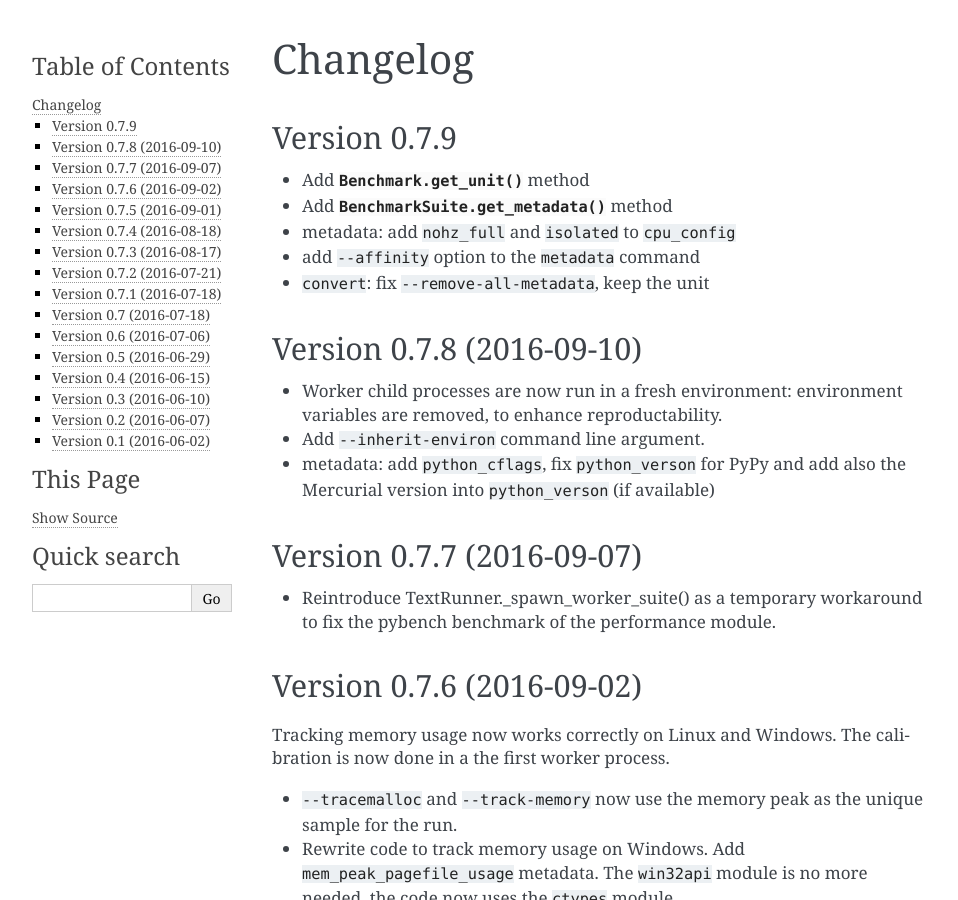
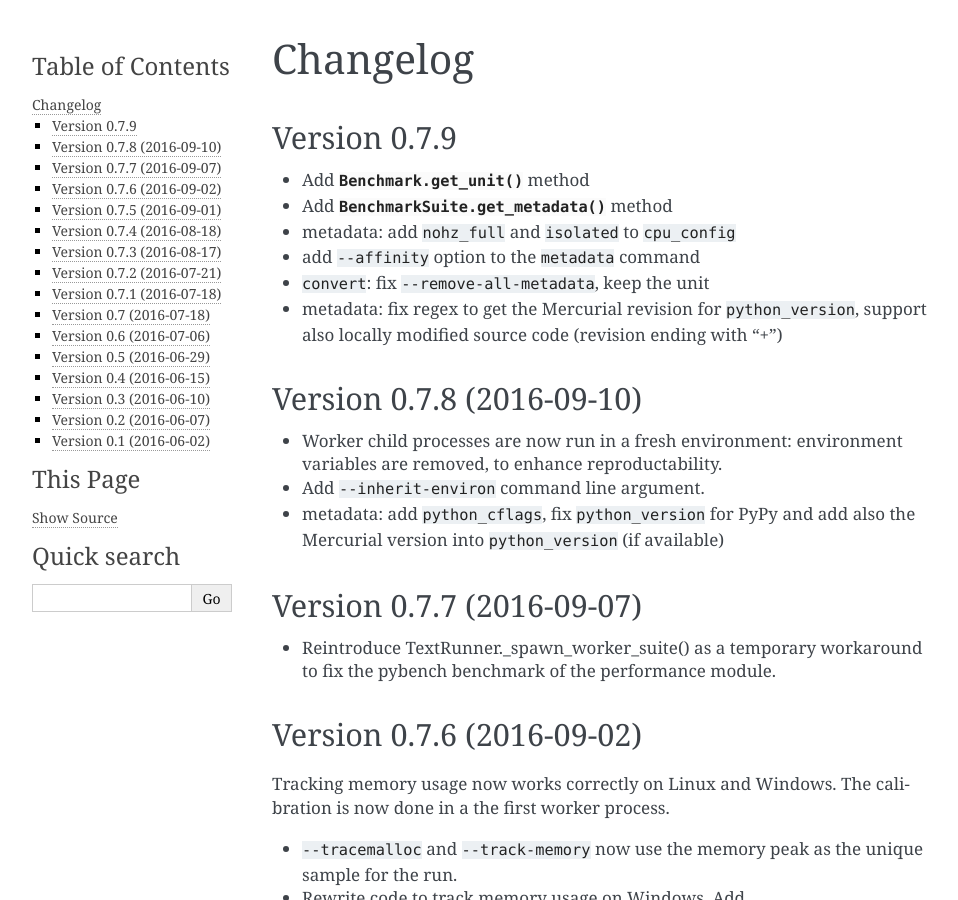
Before and after one commit to psf/pyperf, a Sphinx documentation site: the page built from doc/changelog.rst, in a window 1280 px wide and 900 px high. Shown: the whole window, without its empty margins (148-1106 px from the left). Built offline with Sphinx 7.4.7, drawn with Linux system fonts in a browser that asks for light colours.

Commit message:
metadata: fix regex to get python revision

```diff
--- a/doc/changelog.rst
+++ b/doc/changelog.rst
@@ -9,6 +9,8 @@ Version 0.7.9
 * metadata: add ``nohz_full`` and ``isolated`` to ``cpu_config``
 * add ``--affinity`` option to the ``metadata`` command
 * ``convert``: fix ``--remove-all-metadata``, keep the unit
+* metadata: fix regex to get the Mercurial revision for ``python_version``,
+  support also locally modified source code (revision ending with "+")
 
 Version 0.7.8 (2016-09-10)
 --------------------------
@@ -16,8 +18,8 @@ Version 0.7.8 (2016-09-10)
 * Worker child processes are now run in a fresh environment: environment
   variables are removed, to enhance reproductability.
 * Add ``--inherit-environ`` command line argument.
-* metadata: add ``python_cflags``, fix ``python_verson`` for PyPy and
-  add also the Mercurial version into ``python_verson`` (if available)
+* metadata: add ``python_cflags``, fix ``python_version`` for PyPy and
+  add also the Mercurial version into ``python_version`` (if available)
 
 Version 0.7.7 (2016-09-07)
 --------------------------
```
Also changed, not shown: 1 other file.
